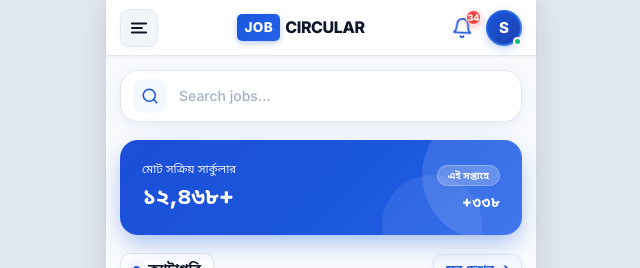
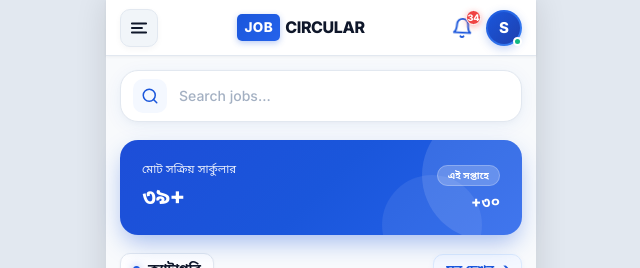
Before and after one commit to rudrodeb029/Job-Circular, a React (Vite) app: page /home in a window 1280 px wide. Shown: the top 268 px of the page, without its empty margins (319-959 px from the left). Built offline with nearby package versions, Linux system fonts and the light colour scheme; no server answers.

Commit message:
Update Home hero stats card to display exact actual circular counts from localJobs and feed

```diff
--- a/src/pages/Home.jsx
+++ b/src/pages/Home.jsx
@@ -202,16 +202,16 @@ export default function Home() {
               <p className="stats-label">{isEn ? 'Total Active Circulars' : 'মোট সক্রিয় সার্কুলার'}</p>
               <p className="stats-number">
                 {isEn
-                  ? `${(12450 + Math.max(0, localJobs.length - 12)).toLocaleString()}+`
-                  : `${toBengaliNumber((12450 + Math.max(0, localJobs.length - 12)).toLocaleString())}+`}
+                  ? `${combinedFeedItems.length.toLocaleString()}+`
+                  : `${toBengaliNumber(combinedFeedItems.length.toLocaleString())}+`}
               </p>
             </div>
             <div style={{ textAlign: 'right' }}>
               <span className="stats-badge">{isEn ? 'This Week' : 'এই সপ্তাহে'}</span>
               <p style={{ fontSize: '15px', fontWeight: 800, marginTop: '4px' }}>
                 {isEn
-                  ? `+${(320 + Math.max(0, localJobs.length - 12)).toLocaleString()}`
-                  : `+${toBengaliNumber((320 + Math.max(0, localJobs.length - 12)).toLocaleString())}`}
+                  ? `+${localJobs.length.toLocaleString()}`
+                  : `+${toBengaliNumber(localJobs.length.toLocaleString())}`}
               </p>
             </div>
           </div>
```
